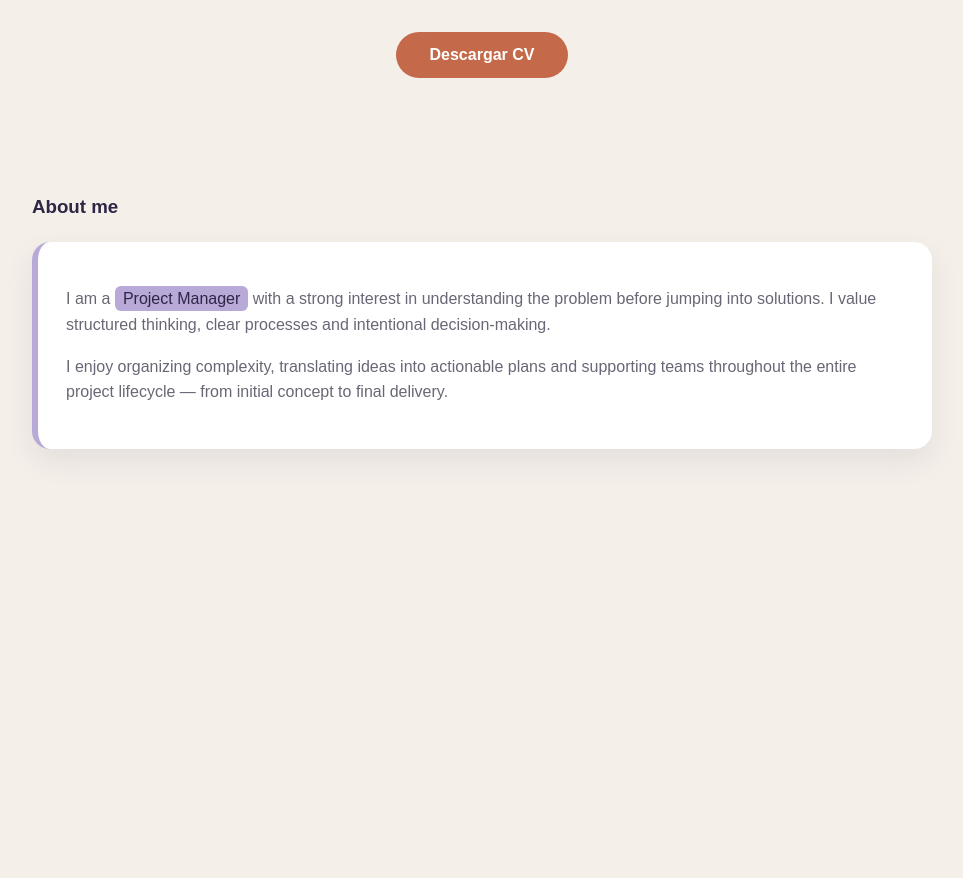
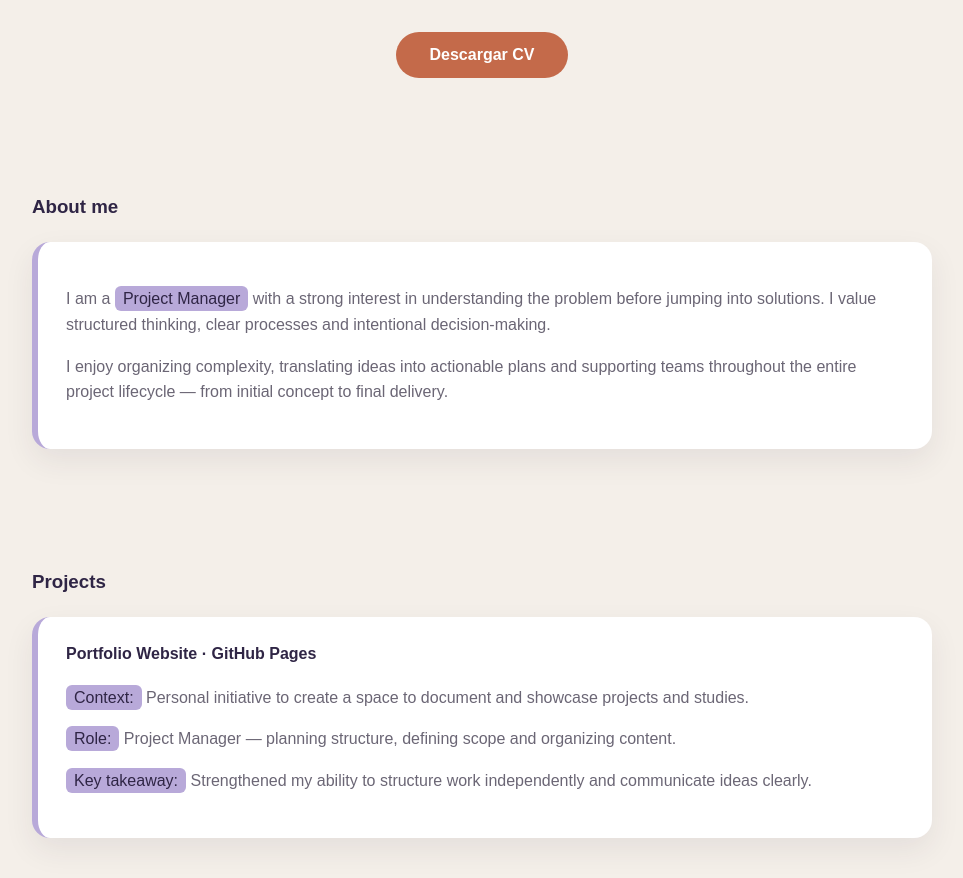
Before and after one commit to JulietaMiranda-maker/JulietaMirandaPM.github.io, a plain HTML site: page index.html in a window 1280 px wide. Shown: the part 220-1098 px from the top of the page, without its empty margins (158-1121 px from the left). Before the commit the page ends 800 px from the top, so only its background shows below. Drawn offline with Linux system fonts and the light colour scheme.

Commit message:
index.html

```diff
--- a/index.html
+++ b/index.html
@@ -121,6 +121,29 @@
     </p>
   </div>
 </section>
+<section>
+  <h3>Projects</h3>
+
+  <div class="card">
+    <h4>Portfolio Website · GitHub Pages</h4>
+
+    <p>
+      <span class="highlight">Context:</span>
+      Personal initiative to create a space to document and showcase projects and studies.
+    </p>
+
+    <p>
+      <span class="highlight">Role:</span>
+      Project Manager — planning structure, defining scope and organizing content.
+    </p>
+
+    <p>
+      <span class="highlight">Key takeaway:</span>
+      Strengthened my ability to structure work independently and communicate ideas clearly.
+    </p>
+  </div>
+
+</section>
 
 </body>
 </html>
```
